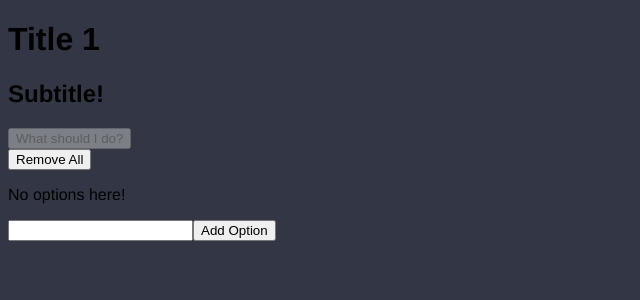
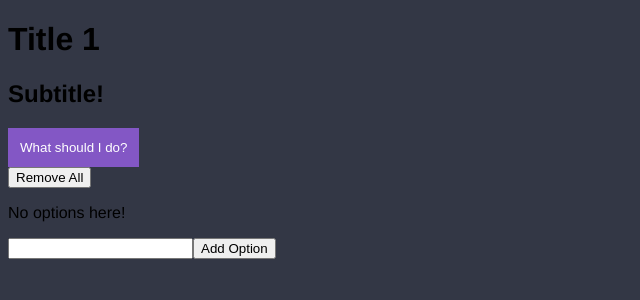
Before and after one commit to abuuzayr/pilihan, a Gatsby app: page / in a window 1280 px wide. Shown: the top 300 px of the page, without its empty margins (0-640 px from the left). Built offline with nearby package versions, Linux system fonts and the light colour scheme.

Commit message:
Add style to action component

```diff
--- a/src/components/Action.js
+++ b/src/components/Action.js
@@ -1,13 +1,30 @@
 import React from 'react';
+import styled, { css } from 'styled-components';
+
+const Button = styled.button`
+    background: var(--purple);
+    border: none;
+    border-bottom: .3rem solid darken(var(--purple), 10%);
+    color: white;
+    font-weight: 500;
+    padding: var(--s-size);
+
+    ${props => props.isLink && css`
+        background: none;
+        border: none;
+        color: $off-white;
+        padding: 0;
+    `}
+`
 
 const Action = (props) => (
     <div>
-        <button
+        <Button
             onClick={props.handlePick}
             disabled={!props.hasOptions}
         >
             What should I do?
-                </button>
+        </Button>
     </div>
 );
 
```
